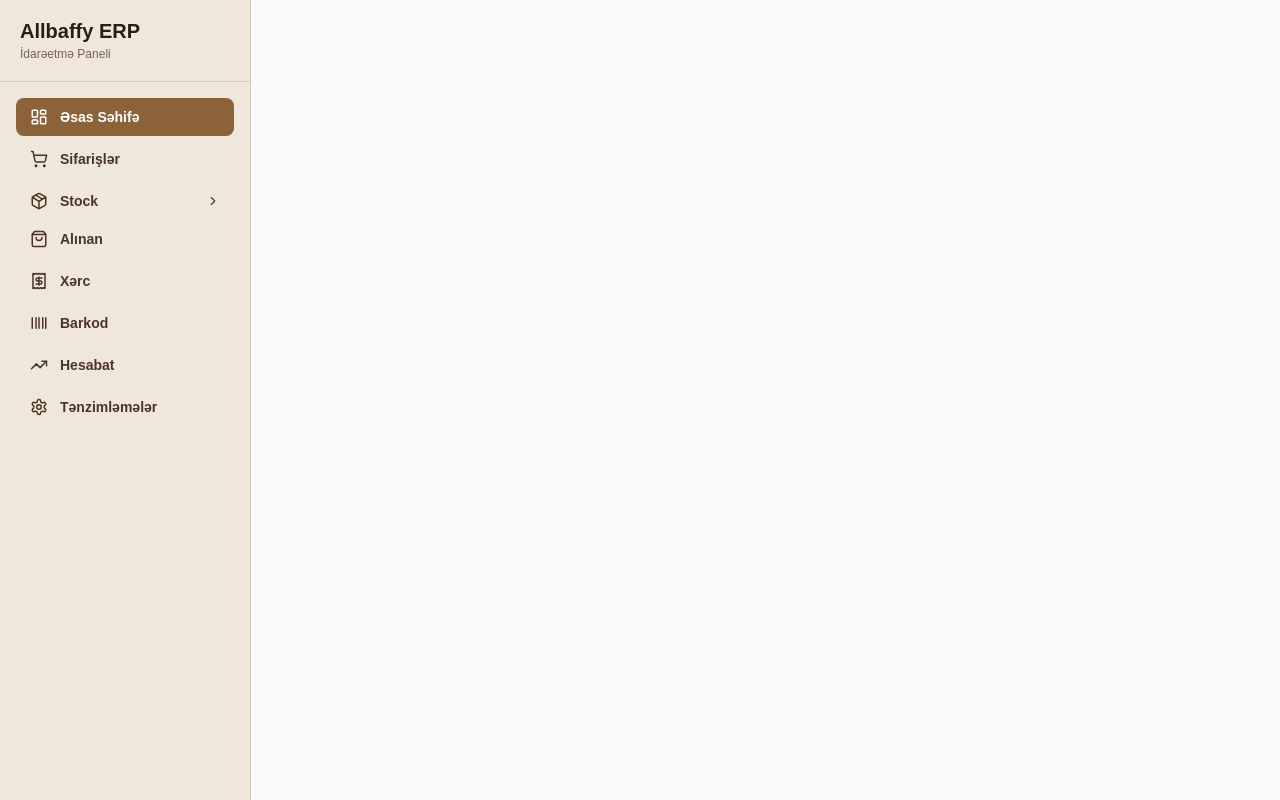
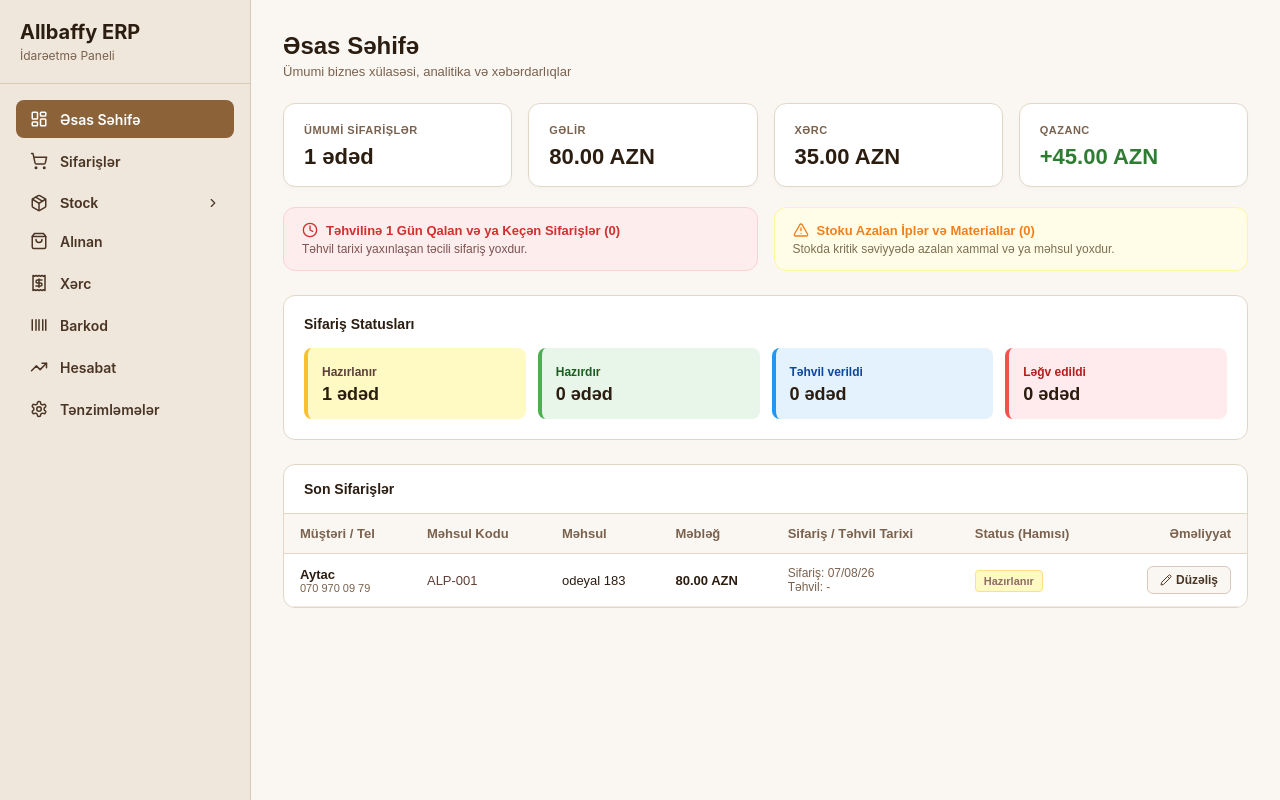
Before and after one commit to intiqamis01-crypto/allbaffy-erp, a React (Vite) app: page / in a window 1280 px wide. Built offline with nearby package versions, Linux system fonts and the light colour scheme; the HTML template or start-up script is replaced by a standard one.

Commit message:
fix layout outlet

```diff
--- a/src/components/Layout.jsx
+++ b/src/components/Layout.jsx
@@ -1,13 +1,19 @@
 import React from 'react';
+import { Outlet } from 'react-router-dom';
 import Sidebar from './Sidebar';
 
-export default function Layout({ children }) {
+const Layout = () => {
   return (
-    <div style={{ display: 'flex', minHeight: '100vh', fontFamily: 'sans-serif', backgroundColor: '#f8fafc' }}>
+    <div style={{ display: 'flex', minHeight: '100vh', backgroundColor: '#FAF7F2' }}>
+      {/* Sol menyu */}
       <Sidebar />
-      <main style={{ flex: 1, padding: '30px' }}>
-        {children}
+
+      {/* Seçilən səhifənin məzmunu burada görünəcək */}
+      <main style={{ flex: 1, padding: '24px', overflowY: 'auto' }}>
+        <Outlet />
       </main>
     </div>
   );
-}
+};
+
+export default Layout;
```
